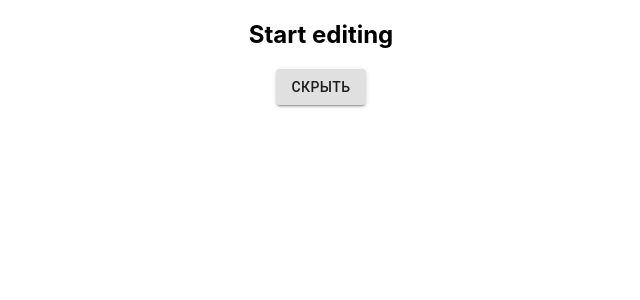
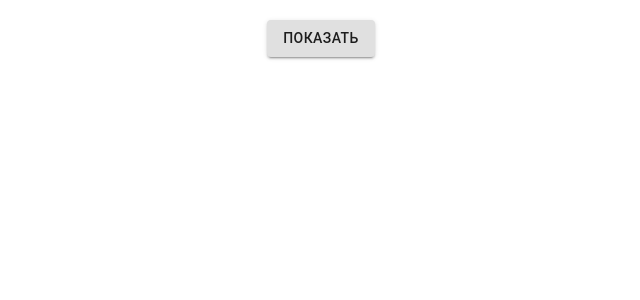
Before and after one commit to MegaVerkruzo/Animated-site, a React (Create React App) app: page / in a window 1280 px wide. Shown: the top 300 px of the page, without its empty margins (319-959 px from the left). Built offline with nearby package versions, Linux system fonts and the light colour scheme; the HTML template or start-up script is replaced by a standard one.

Commit message:
done button

```diff
--- a/src/components/AnimatedPage/AnimatedPage.js
+++ b/src/components/AnimatedPage/AnimatedPage.js
@@ -3,24 +3,33 @@ import {useState} from 'react';
 import {Spring, animated, useSpring} from "react-spring";
 import classes from './AnimatedPage.module.css';
 import {Button} from "@material-ui/core";
+
+
 const AnimatedPage = () => {
-    const [isVisible, setIsVisible] = useState(false);
-
+    const [isVisible, setIsVisible] = useState(true);
+    const [isFirstTime, setIsFirstTime] = useState(true);
     const time = 1000;
 
+    const rocket = () => {
+        if (isFirstTime) {
+            setIsFirstTime(!isFirstTime);
+        }
+        setIsVisible(!isVisible);
+    }
 
     return (
         <div className={classes.header}>
+            <Button variant="contained" onClick={rocket}>{isVisible ? 'Показать' : 'Скрыть'}</Button>
             <Spring
+                immediate={isFirstTime}
                 reset={true}
                 from={{opacity: 0, transform: 'translateY(-3rem)'}}
                 to={{opacity: 1, transform: 'translateY(0rem)'}}
                 config={{duration: time}}
                 reverse={isVisible}
             >
-                {props => (<animated.h2 style={props}>Start editing</animated.h2>)}
+                {props => (<animated.h2 style={props}>🚀</animated.h2>)}
             </Spring>
-            <Button variant="contained" onClick={() => setIsVisible(!isVisible)}>{isVisible ? 'Показать' : 'Скрыть'}</Button>
         </div>
     )
 }
```
